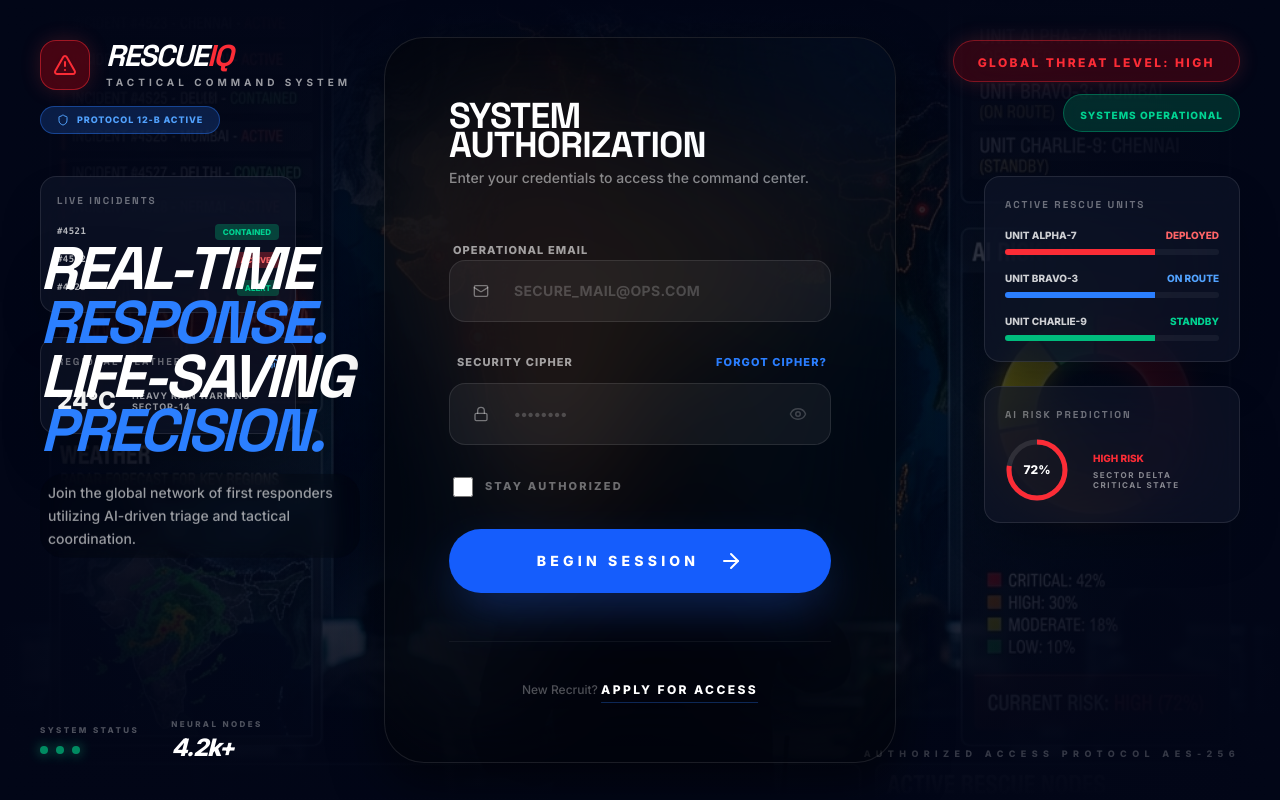
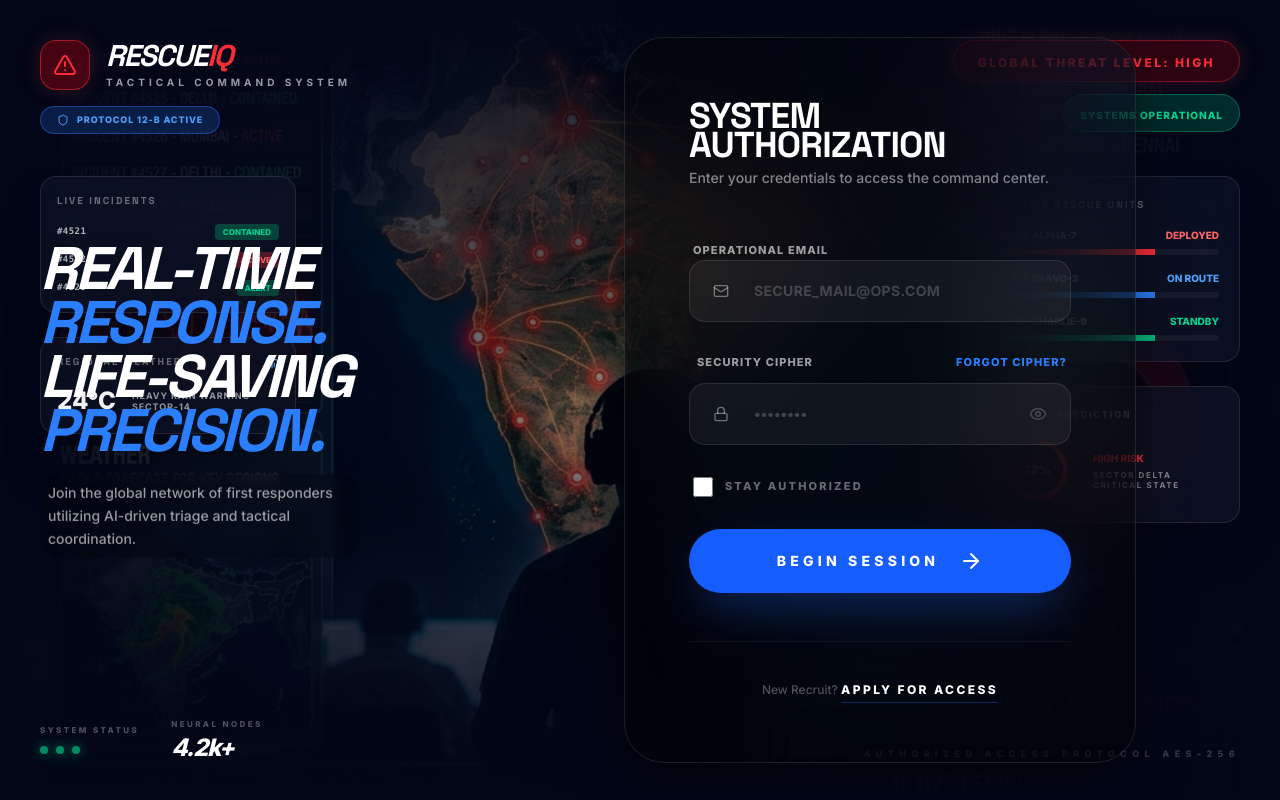
Before and after one commit to Amritas851203/RescuelQ, a React (Vite) app in the folder frontend/: page /login in a window 1280 px wide. Built offline with nearby package versions, Linux system fonts and the light colour scheme; no server answers.

Commit message:
style: shift login terminal to right side

```diff
--- a/frontend/src/pages/LoginPage.jsx
+++ b/frontend/src/pages/LoginPage.jsx
@@ -89,7 +89,7 @@ const AuthPage = () => {
   );
 
   return (
-    <div className="relative min-h-screen w-full flex items-center justify-center bg-[#020617] overflow-hidden font-sans">
+    <div className="relative min-h-screen w-full flex items-center justify-center lg:justify-end lg:pr-32 bg-[#020617] overflow-hidden font-sans">
 
       {/* FULL SCREEN BACKGROUND - BOOSTER VISIBILITY */}
       <div className="absolute inset-0 z-0">
```
